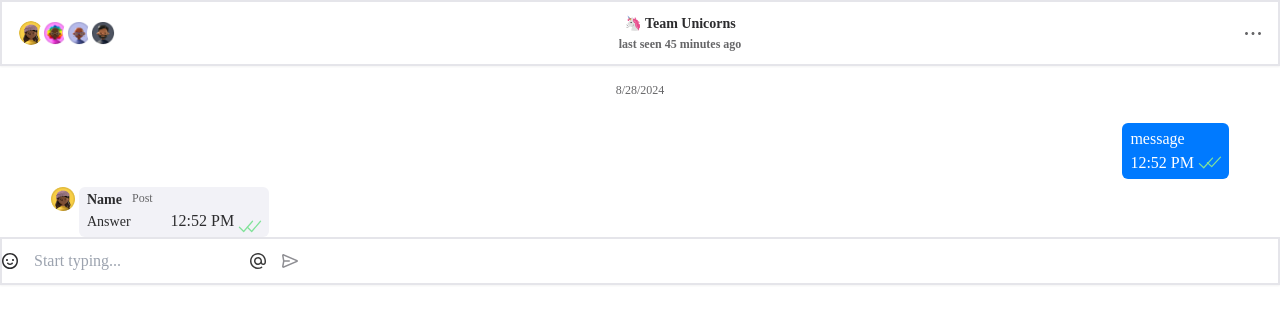
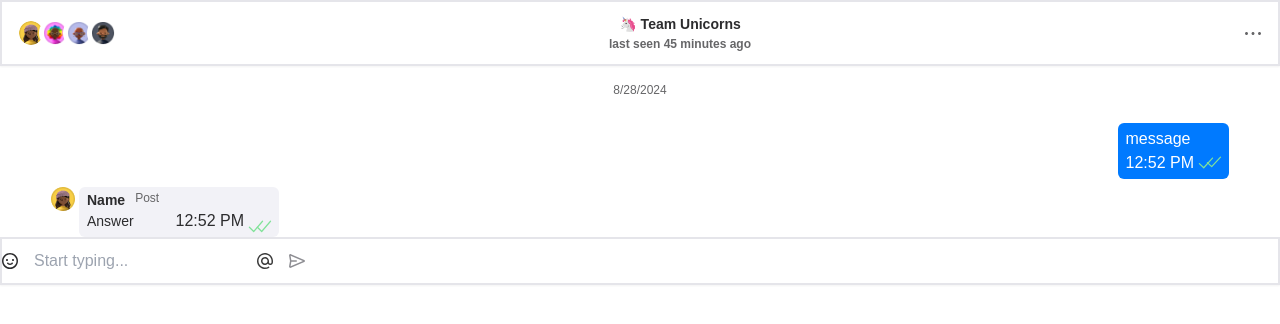
Before and after one commit to IliaTretiak/test_joytechnology, a Next.js app: page / in a window 1280 px wide. Shown: the top 324 px of the page. Built offline with nearby package versions, Linux system fonts and the light colour scheme.

Commit message:
Corrected font

```diff
--- a/src/app/App.tsx
+++ b/src/app/App.tsx
@@ -8,7 +8,7 @@ const Page = () => {
   const { messager } = useStore();
 
     return (
-      <div className='font-jost flex flex-col h-[100vw]'>
+      <div className='flex flex-col h-[100vw]'>
             <Header />
             <Bubble />
             <div className='flex items-end'>
--- a/src/app/globals.css
+++ b/src/app/globals.css
@@ -4,8 +4,13 @@
 
 @layer base {
     @font-face {
-      font-family: 'Jost', sans-serif;
+      font-family: 'Jost';
+      font-style: normal;
+      /* font-weight: 400; */
       font-display: swap;
-      src: url(/fonts/static/Jost-Regular.ttf) format('ttf');
+      src: url(/public/fonts/static/Jost-Medium.ttf) format('ttf');
+    }
+    html {
+      font-family: "Jost", sans-serif;
     }
   }
--- a/tailwind.config.js
+++ b/tailwind.config.js
@@ -5,9 +5,6 @@ module.exports = {
     "./src/pages/**/*.{js,ts,jsx,tsx,mdx}",
     "./src/components/**/*.{js,ts,jsx,tsx,mdx}",
   ],  theme: {
-    fontFamily: {
-      'jost': ['Jost'],
-    },
     fontSize: {
       sm: '12px',
       base: '14px',
```
